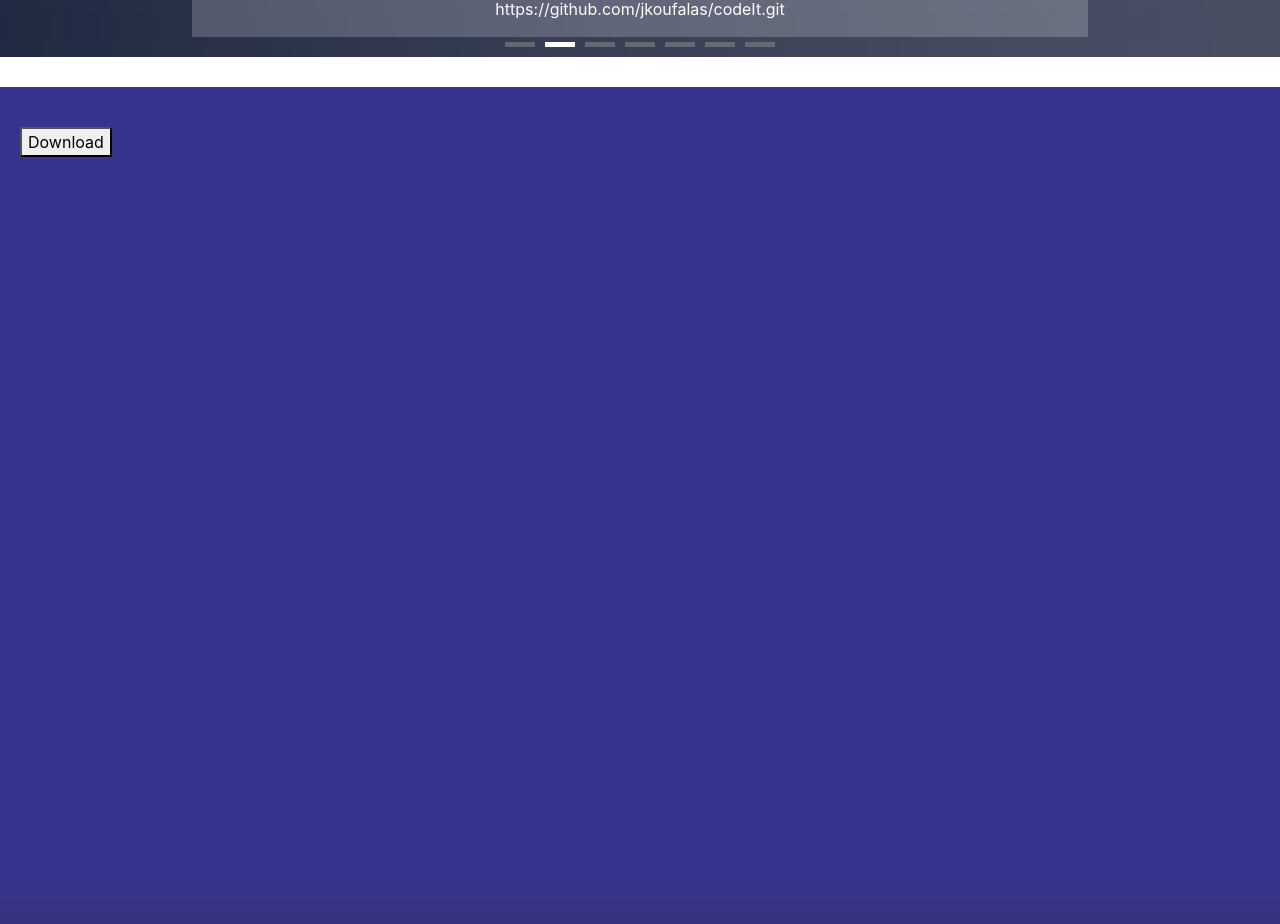
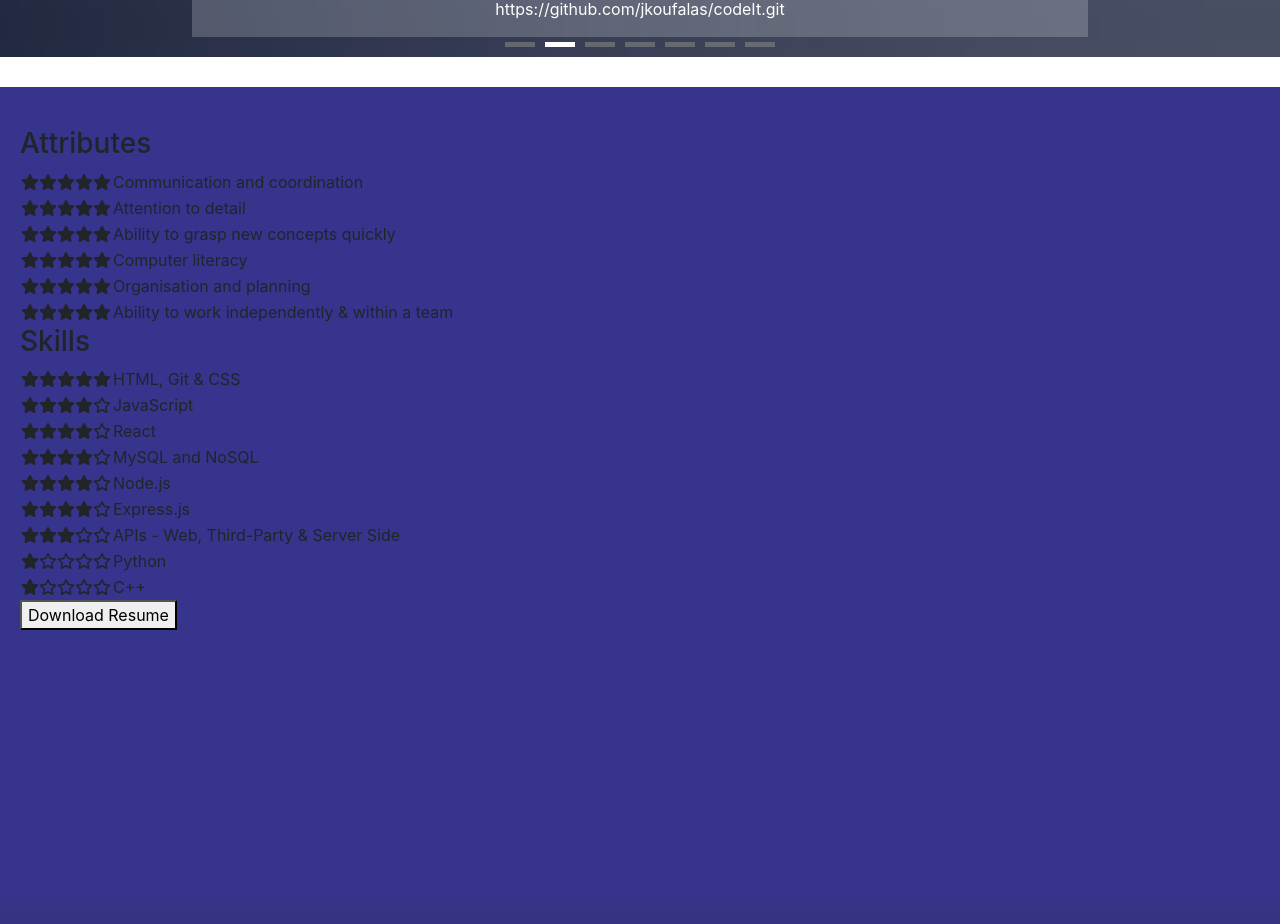
Before and after one commit to carolinemae/Caroline-Portfolio, a React (Create React App) app in the folder develop/: page / in a window 1280 px wide. Shown: the part 2553-3477 px from the top of the page. Built offline with nearby package versions, Linux system fonts and the light colour scheme; a web font is replaced by a local one.

Commit message:
skills & attributes added

```diff
--- a/develop/src/pages/Resume.js
+++ b/develop/src/pages/Resume.js
@@ -1,12 +1,87 @@
 import React from 'react';
 import Download from '../downloads/Resume.pdf';
+import { FontAwesomeIcon } from '@fortawesome/react-fontawesome';
+import { faStar as faStarSolid } from '@fortawesome/free-solid-svg-icons';
+import { faStar as faStar } from '@fortawesome/free-regular-svg-icons';
 
 export default function Resume() {
+
+  const starSolid = <FontAwesomeIcon icon={faStarSolid} />
+  const star = <FontAwesomeIcon icon={faStar} />
+
   return (
     <div>
       <div className='anchor content-body resume' id='resume'>
+        <div className='lists'>
+          <h3>Attributes</h3>
+          <table>
+            <tr>
+              <td className='star-data'>{starSolid}{starSolid}{starSolid}{starSolid}{starSolid}</td>
+              <td>Communication and coordination</td>
+            </tr>
+            <tr>
+              <td className='star-data'>{starSolid}{starSolid}{starSolid}{starSolid}{starSolid}</td>
+              <td>Attention to detail</td>
+            </tr>
+            <tr>
+              <td className='star-data'>{starSolid}{starSolid}{starSolid}{starSolid}{starSolid}</td>
+              <td>Ability to grasp new concepts quickly</td>
+            </tr>
+            <tr>
+              <td className='star-data'>{starSolid}{starSolid}{starSolid}{starSolid}{starSolid}</td>
+              <td>Computer literacy</td>
+            </tr>
+            <tr>
+              <td className='star-data'>{starSolid}{starSolid}{starSolid}{starSolid}{starSolid}</td>
+              <td>Organisation and planning</td>
+            </tr>
+            <tr>
+              <td className='star-data'>{starSolid}{starSolid}{starSolid}{starSolid}{starSolid}</td>
+              <td>Ability to work independently & within a team</td>
+            </tr>
+          </table>
+          <h3>Skills</h3>
+          <table>
+            <tr>
+              <td className='star-data'>{starSolid}{starSolid}{starSolid}{starSolid}{starSolid}</td>
+              <td>HTML, Git & CSS</td>
+            </tr>
+            <tr>
+              <td className='star-data'>{starSolid}{starSolid}{starSolid}{starSolid}{star}</td>
+              <td>JavaScript</td>
+            </tr>
+            <tr>
+              <td className='star-data'>{starSolid}{starSolid}{starSolid}{starSolid}{star}</td>
+              <td>React</td>
+            </tr>
+            <tr>
+              <td className='star-data'>{starSolid}{starSolid}{starSolid}{starSolid}{star}</td>
+              <td>MySQL and NoSQL</td>
+            </tr>
+            <tr>
+              <td className='star-data'>{starSolid}{starSolid}{starSolid}{starSolid}{star}</td>
+              <td>Node.js</td>
+            </tr>
+            <tr>
+              <td className='star-data'>{starSolid}{starSolid}{starSolid}{starSolid}{star}</td>
+              <td>Express.js</td>
+            </tr>
+            <tr>
+              <td className='star-data'>{starSolid}{starSolid}{starSolid}{star}{star}</td>
+              <td>APIs - Web, Third-Party & Server Side</td>
+            </tr>
+            <tr>
+              <td className='star-data'>{starSolid}{star}{star}{star}{star}</td>
+              <td>Python</td>
+            </tr>
+            <tr>
+              <td className='star-data'>{starSolid}{star}{star}{star}{star}</td>
+              <td>C++</td>
+            </tr>
+          </table>
+        </div>
         <a href={Download} download="Resume - Caroline Thomson" target='_blank' rel="noopener noreferrer">
-          <button>Download</button>
+          <button className='download-btn'>Download Resume</button>
         </a>
       </div>
       <div className='resume-contact'></div>
```
